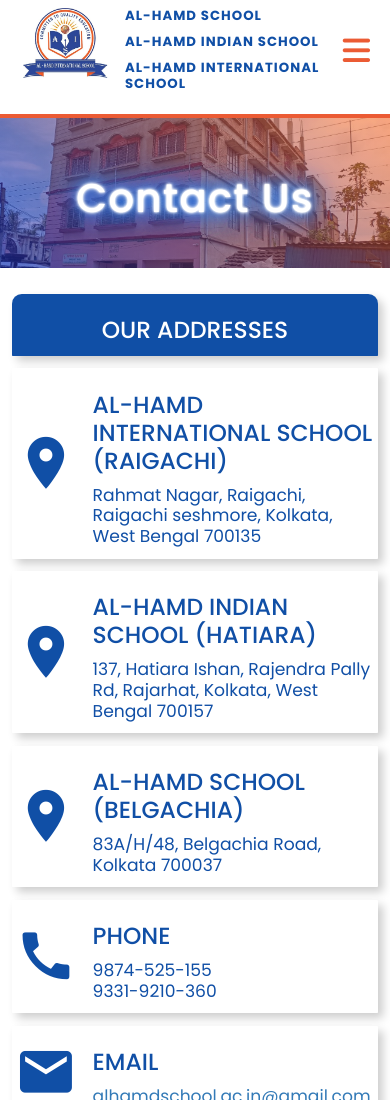
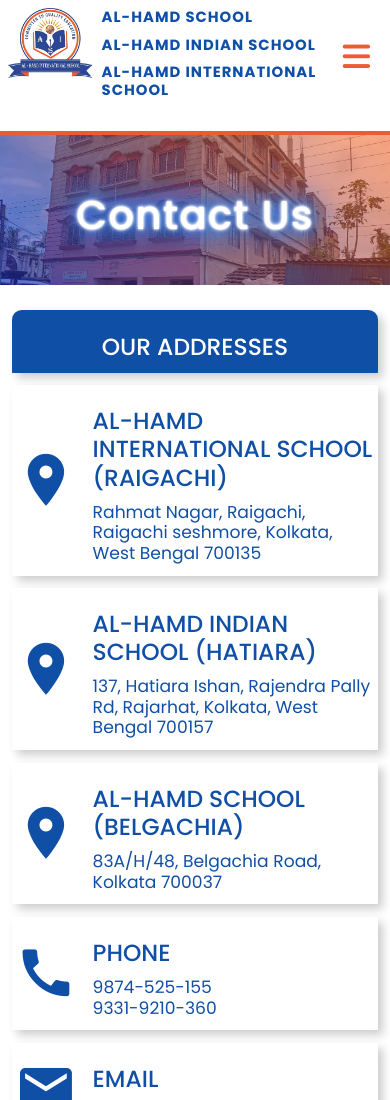
Before and after one commit to AdnanKhurshid26/alhamd-school, a plain HTML site: page contact.html in a window 390 px wide. Shown: the top 1100 px of the page. Drawn offline with nearby package versions, Linux system fonts and the light colour scheme.

Commit message:
penultimate

```diff
--- a/css/responsive.css
+++ b/css/responsive.css
@@ -45,7 +45,7 @@ html {
     }
     header {
         width: 100vw;
-        height: 14vh;
+        height: 16vh;
         position: fixed;
         z-index: 10;
     }
@@ -54,19 +54,19 @@ html {
         justify-content: center;
         align-items: flex-start;
         width: 100%;
-        gap: 4vw;
-        padding: 2vw 6vw;
+        gap: 2vw;
+        padding: 2vw;
     }
     .logo img {
         height: 18vw;
     }
     .school-name p {
-        font-size: 3.4vw;
+        font-size: 3.8vw;
         font-weight: 700;
         color: #104fa6;
         letter-spacing: 1px;
         line-height: 1.2;
-        padding-right: 1vw;
+        padding-right: 5vw;
     }
     .address-phone {
         display: none;
@@ -97,7 +97,7 @@ html {
     .carousel {
         width: 100vw;
         height: auto;
-        padding-top: 14vh;
+        padding-top: 16vh;
         z-index: 2;
     }
     .section-wrap {
@@ -240,7 +240,7 @@ html {
     }
     /************************* GALLERY*************************************/
     #gallery {
-        padding-top: 14vh;
+        padding-top: 16vh;
     }
     .gallery-container {
         width: 100%;
@@ -261,7 +261,7 @@ html {
     }
     /************************* CONTACT PAGE*************************************/
     #contact-page {
-        padding-top: 14vh;
+        padding-top: 16vh;
     }
     .contact-cards {
         display: grid;
@@ -387,7 +387,7 @@ html {
     }
     /**------------------------------ Prospectus ------------------------------*/
     #prospectus {
-        padding-top: 14vh;
+        padding-top: 16vh;
     }
     .pros-top {
         padding: 2.2vw;
```
